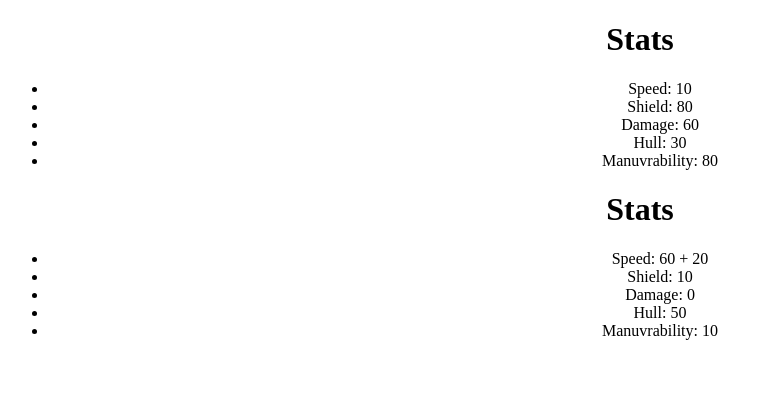
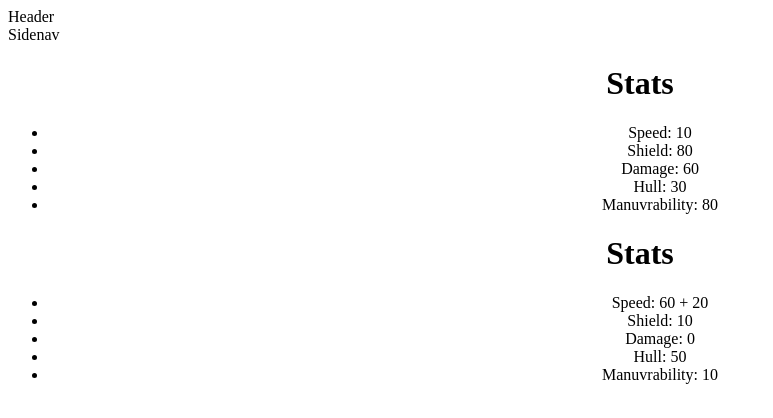
Before and after one commit to ibovegar/react-spacedock, a React (Create React App) app: page / in a window 1280 px wide. Shown: the top 418 px of the page, without its empty margins (0-773 px from the left). Built offline with nearby package versions, Linux system fonts and the light colour scheme; data requests are answered from the project's data file.

Commit message:
add layout component

```diff
--- a/src/App.tsx
+++ b/src/App.tsx
@@ -6,6 +6,7 @@ import { ISpaceship, IUpgrade } from 'models';
 
 // import { SpaceshipStats } from 'components/spaceship';
 import SpaceshipStats from 'components/spaceship/spaceship-stats/spaceship-stats.component';
+import Layout from './components/layout/layout.component';
 
 class App extends Component {
   state = {
@@ -27,6 +28,7 @@ class App extends Component {
     const { spaceships } = this.state;
 
     return (
+      <Layout authenticated>
         <div className={classes.App}>
           {spaceships.map((spaceship: ISpaceship) => (
             <SpaceshipStats
@@ -36,6 +38,7 @@ class App extends Component {
             />
           ))}
         </div>
+      </Layout>
     );
   }
 }
--- /dev/null
+++ b/src/components/layout/layout.component.tsx
@@ -0,0 +1,18 @@
+import React, { ReactNode } from 'react';
+
+interface ILayoutProps {
+  authenticated: boolean;
+  children: ReactNode;
+}
+
+const Layout: React.FC<ILayoutProps> = ({ authenticated, children }) => {
+  return (
+    <>
+      <header>Header {authenticated}</header>
+      <aside>Sidenav</aside>
+      <main>{children}</main>
+    </>
+  );
+};
+
+export default Layout;
```
Also changed, not shown: src/components/layout/layout.module.scss (added). Lines whose indentation alone changed are shown as unchanged.
